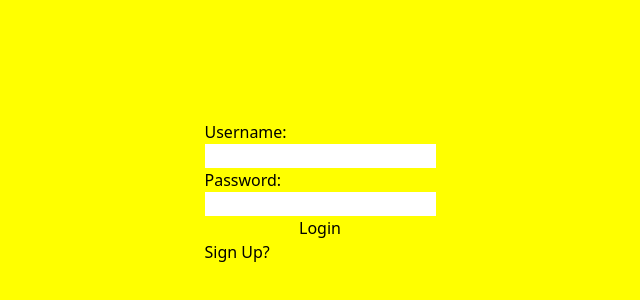
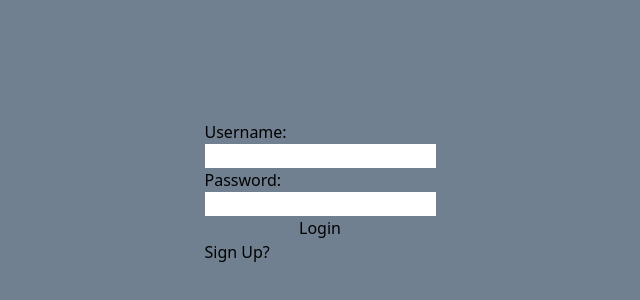
Before and after one commit to JackHarrison225/ProjectApp, a Next.js app in the folder projectappfront/: page / in a window 1280 px wide. Shown: the part 208-508 px from the top of the page, without its empty margins (320-960 px from the left). Built offline with nearby package versions, Linux system fonts and the light colour scheme.

Commit message:
Passwords are now hashed

```diff
--- a/projectappfront/app/globals.css
+++ b/projectappfront/app/globals.css
@@ -7,5 +7,5 @@
   background: linear-gradient(#64e6d7, #ffffff);
 } */
 html{
-  background: yellow
+  background: slategray
 }
```
